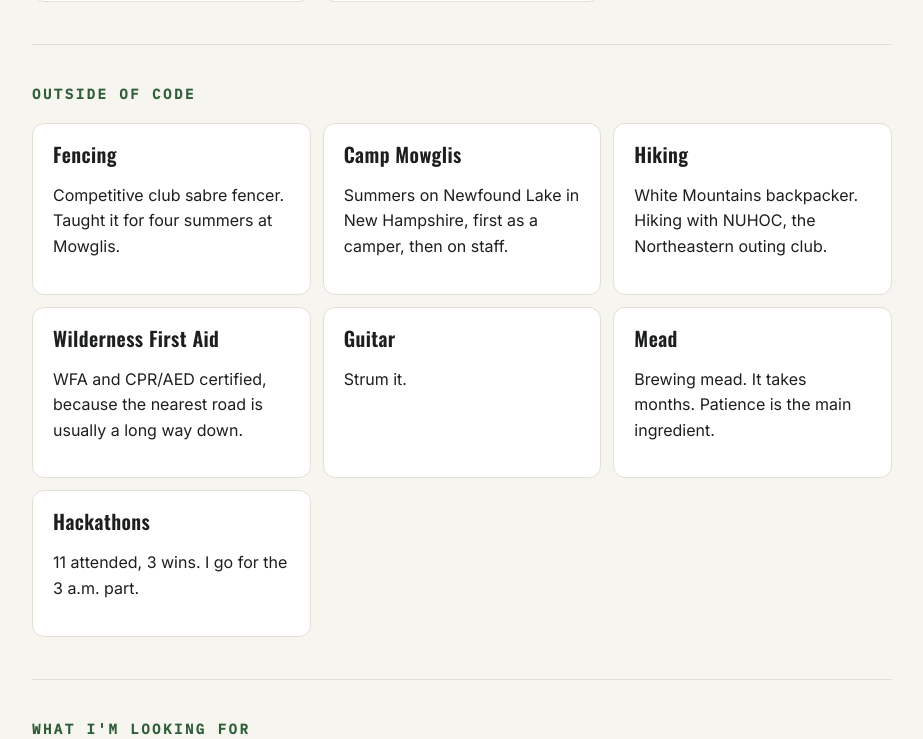
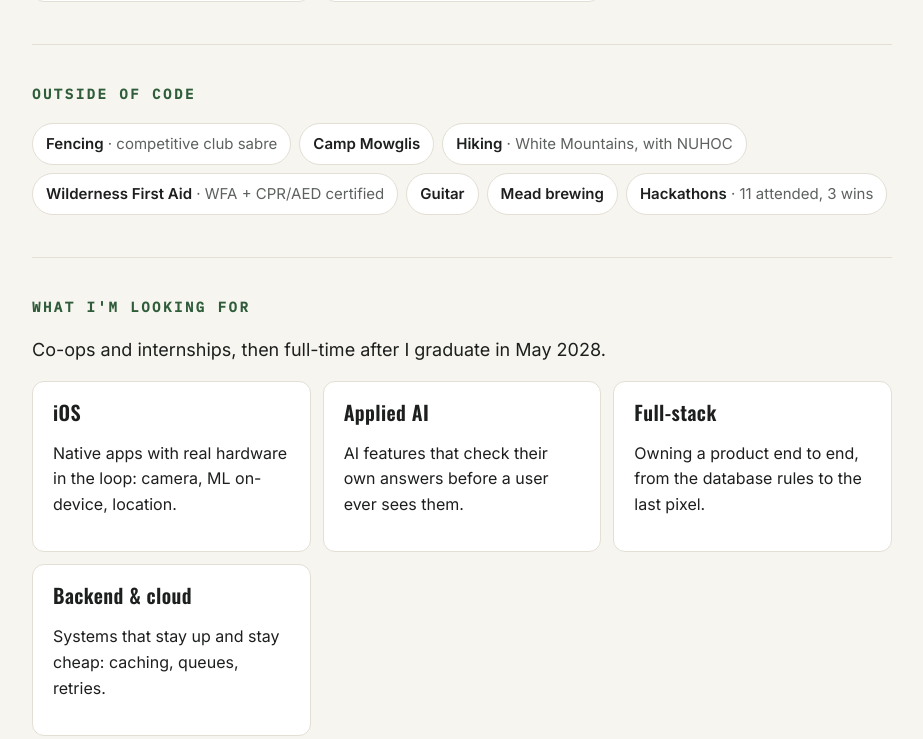
Before and after one commit to AlexanderMcGreevy/portfolio-site, a plain HTML site: page classic.html in a window 1280 px wide. Shown: the part 8677-9416 px from the top of the page, without its empty margins (178-1101 px from the left). Drawn offline with nearby package versions, Linux system fonts and the light colour scheme.

Commit message:
Classic page: Outside of code as a simple list (short notes only where needed)
Co-Authored-By: Claude Opus 5.5 <noreply@anthropic.com>

```diff
--- a/classic.html
+++ b/classic.html
@@ -124,6 +124,10 @@ h3{font:600 20px/1.25 Oswald,sans-serif;letter-spacing:.02em;margin:0}
 .lvl{font:500 12px/1 'IBM Plex Mono',monospace;color:var(--mute);white-space:nowrap}
 .lvl b{color:var(--acc);letter-spacing:2px}
 .grid2{display:grid;grid-template-columns:repeat(auto-fit,minmax(250px,1fr));gap:12px}
+.olist{list-style:none;margin:0;padding:0;display:flex;flex-wrap:wrap;gap:8px}
+.olist li{padding:8px 13px;border:1px solid var(--line);border-radius:999px;background:var(--card);font-size:15px}
+.olist li b{font-weight:600}
+.olist li span{color:var(--mute)}
 .contact p{font-size:18px;margin:0 0 18px}
 footer{padding:56px 0 80px;text-align:center}
 .sticker{display:inline-block;margin:0 auto;padding:12px 26px 10px;background:#fff;border:3px solid #111;border-radius:8px;box-shadow:inset 0 0 0 3px #fff,inset 0 0 0 5px #111,0 6px 18px rgba(0,0,0,.18);transform:rotate(-2deg);transition:transform .3s,box-shadow .3s;cursor:default;color:#111}
@@ -164,7 +168,7 @@ footer{padding:56px 0 80px;text-align:center}
   <section id="experience"><h2>Experience &amp; education</h2><div id="journey"></div></section>
   <section id="projects"><h2>Work &amp; projects</h2><div id="projlist"></div></section>
   <section id="skills"><h2>Skills</h2><p class="note" style="margin:-8px 0 16px">●●● every day · ●●○ comfortable · ●○○ have used</p><div class="skills" id="skilllist"></div></section>
-  <section><h2>Outside of code</h2><div class="grid2" id="hut"></div></section>
+  <section><h2>Outside of code</h2><ul class="olist" id="hut"></ul></section>
   <section><h2>What I'm looking for</h2><p id="looking" style="font-size:18px;margin:0 0 16px"></p><div class="grid2" id="peaks"></div></section>
   <section id="contact" class="contact"><h2>Contact</h2><p id="cline"></p><div class="big" id="clinks"></div></section>
   <footer>
@@ -287,7 +291,8 @@ $('skilllist').innerHTML = C.skills.map(g => '<div class="card"><h3>' + esc(g.gr
   g.items.map(([n, l]) => '<li><span>' + esc(n) + '</span><span class="lvl" title="' + ['', 'have used', 'comfortable', 'every day'][l] + '">' + dots(l) + '</span></li>').join('') + '</ul></div>').join('') +
   (C.softSkills && C.softSkills.length ? '<div class="card"><h3>Also</h3><ul>' + C.softSkills.map(s => '<li>' + esc(s) + '</li>').join('') + '</ul></div>' : '');
 
-$('hut').innerHTML = C.hut.map(h => '<div class="card"><h3>' + esc(h.title) + '</h3><p>' + esc(h.text) + '</p></div>').join('');
+/* outside of code: a plain list; `short` adds a few words only where they're needed (the hike's Hut has the full stories) */
+$('hut').innerHTML = C.hut.map(h => '<li><b>' + esc(h.title) + '</b>' + (h.short ? '<span> · ' + esc(h.short) + '</span>' : '') + '</li>').join('');
 $('looking').textContent = C.summit.lookingFor;
 $('peaks').innerHTML = C.summit.peaks.map(p => '<div class="card"><h3>' + esc(p.title) + '</h3><p>' + esc(p.text) + '</p></div>').join('');
 $('cline').textContent = C.contact.line;
--- a/content.js
+++ b/content.js
@@ -200,19 +200,19 @@ window.CONTENT = {
   ],
   branches: { wins: 'Wins', coop: 'Co-ops & Internships', projects: 'Projects' },
 
-  /* ⑤ HUT: life outside code. Each entry is an object in the room. */
+  /* ⑤ HUT: life outside code. Each entry is an object in the room. `short` = the few words the classic page's list shows (blank = title only). */
   hut: [
-    { id: 'sabre', object: 'Fencing sabre & mask', title: 'Fencing',
+    { id: 'sabre', short: 'competitive club sabre', object: 'Fencing sabre & mask', title: 'Fencing',
       text: 'Competitive club sabre fencer. Taught it for four summers at Mowglis.' },
     { id: 'photo', object: 'Camp photo', title: 'Camp Mowglis',
       text: 'Summers on Newfound Lake in New Hampshire, first as a camper, then on staff.' },
-    { id: 'boot', object: 'Trail-worn boot', title: 'Hiking',
+    { id: 'boot', short: 'White Mountains, with NUHOC', object: 'Trail-worn boot', title: 'Hiking',
       text: 'White Mountains backpacker. Hiking with NUHOC, the Northeastern outing club.' },
-    { id: 'firstaid', object: 'First-aid kit', title: 'Wilderness First Aid',
+    { id: 'firstaid', short: 'WFA + CPR/AED certified', object: 'First-aid kit', title: 'Wilderness First Aid',
       text: 'WFA and CPR/AED certified, because the nearest road is usually a long way down.' },
     { id: 'guitar', object: 'Guitar by the window', title: 'Guitar', text: 'Strum it.' },
-    { id: 'mead', object: 'Mead jug', title: 'Mead', text: 'Brewing mead. It takes months. Patience is the main ingredient.' },
-    { id: 'logbook', object: 'Hut logbook', title: 'Hackathons', text: '11 attended, 3 wins. I go for the 3 a.m. part.' }
+    { id: 'mead', object: 'Mead jug', title: 'Mead brewing', text: 'Brewing mead. It takes months. Patience is the main ingredient.' },
+    { id: 'logbook', short: '11 attended, 3 wins', object: 'Hut logbook', title: 'Hackathons', text: '11 attended, 3 wins. I go for the 3 a.m. part.' }
   ],
 
   /* ⑥ SUMMIT: where I'm headed. Each is a distant peak you can look at from the summit sign. */
```
